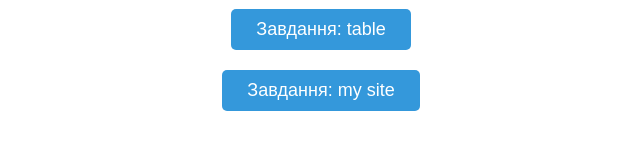
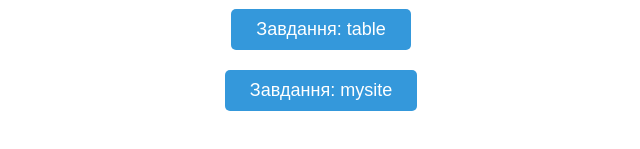
Before and after one commit to VladislavBisovech/my-website, a plain HTML site: page index.html in a window 1280 px wide. Shown: the part 495-644 px from the top of the page, 319-959 px from the left. Drawn offline with Linux system fonts and the light colour scheme.

Commit message:
Update index.html

```diff
--- a/index.html
+++ b/index.html
@@ -44,7 +44,7 @@
         <li><a href="bloks.html" target="_blank">Завдання: bloks</a></li>
         <li><a href="site.html" target="_blank">Завдання: site</a></li>
         <li><a href="table.html" target="_blank">Завдання: table</a></li>
-        <li><a href="mysite.html" target="_blank">Завдання: my site</a></li> <!-- змінено на mysite.html -->
+        <li><a href="mysite.html" target="_blank">Завдання: mysite</a></li> <!-- змінено на mysite.html -->
     </ul>
 
 </body>
```
